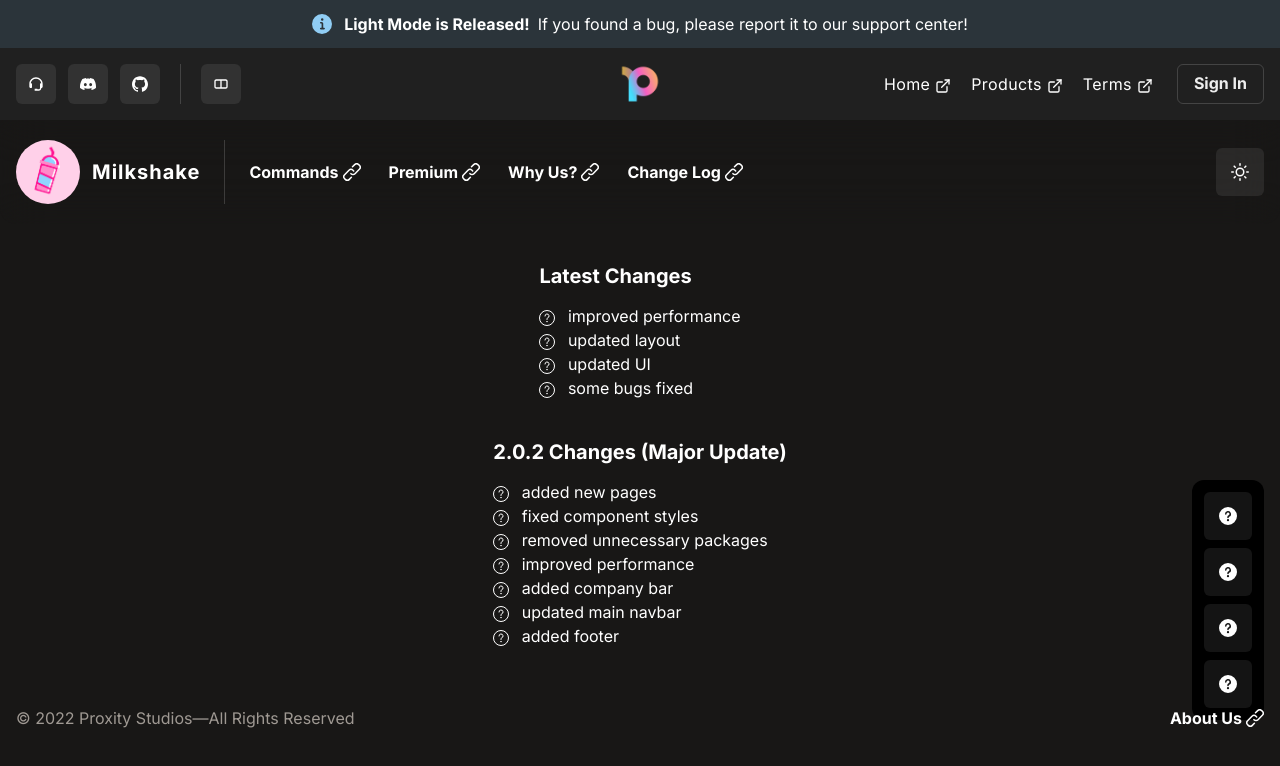
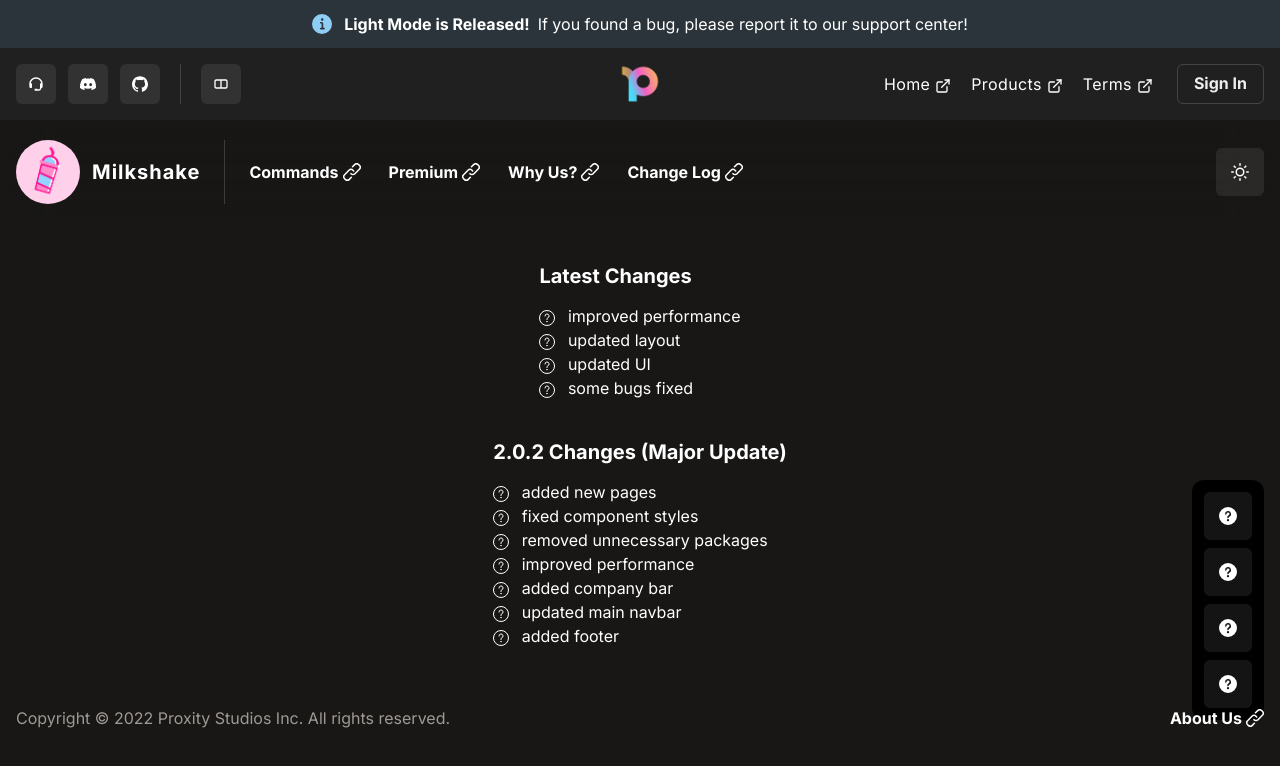
Before and after one commit to ProxityStudios/milkshake-web, a Next.js app: page /change-log in a window 1280 px wide. Shown: the top 766 px of the page. Built offline with nearby package versions, Linux system fonts and the light colour scheme.

Commit message:
Update index.tsx

```diff
--- a/src/components/Footer/index.tsx
+++ b/src/components/Footer/index.tsx
@@ -7,7 +7,7 @@ const FooterComponent = () => {
 		<Container maxW="container.xl">
 			<Flex justifyContent="space-between" alignItems="center" py="14">
 				<Text color="black.muted">
-					&copy; {new Date().getFullYear()} Proxity Studios—All Rights Reserved
+					Copyright &copy; {new Date().getFullYear()} Proxity Studios Inc. All rights reserved.
 				</Text>
 				<NextLink href="/about-us#hero-section" passHref>
 					<Button rightIcon={<LinkIcon ml="-1" fontSize="lg" />} variant={'link'}>
```
